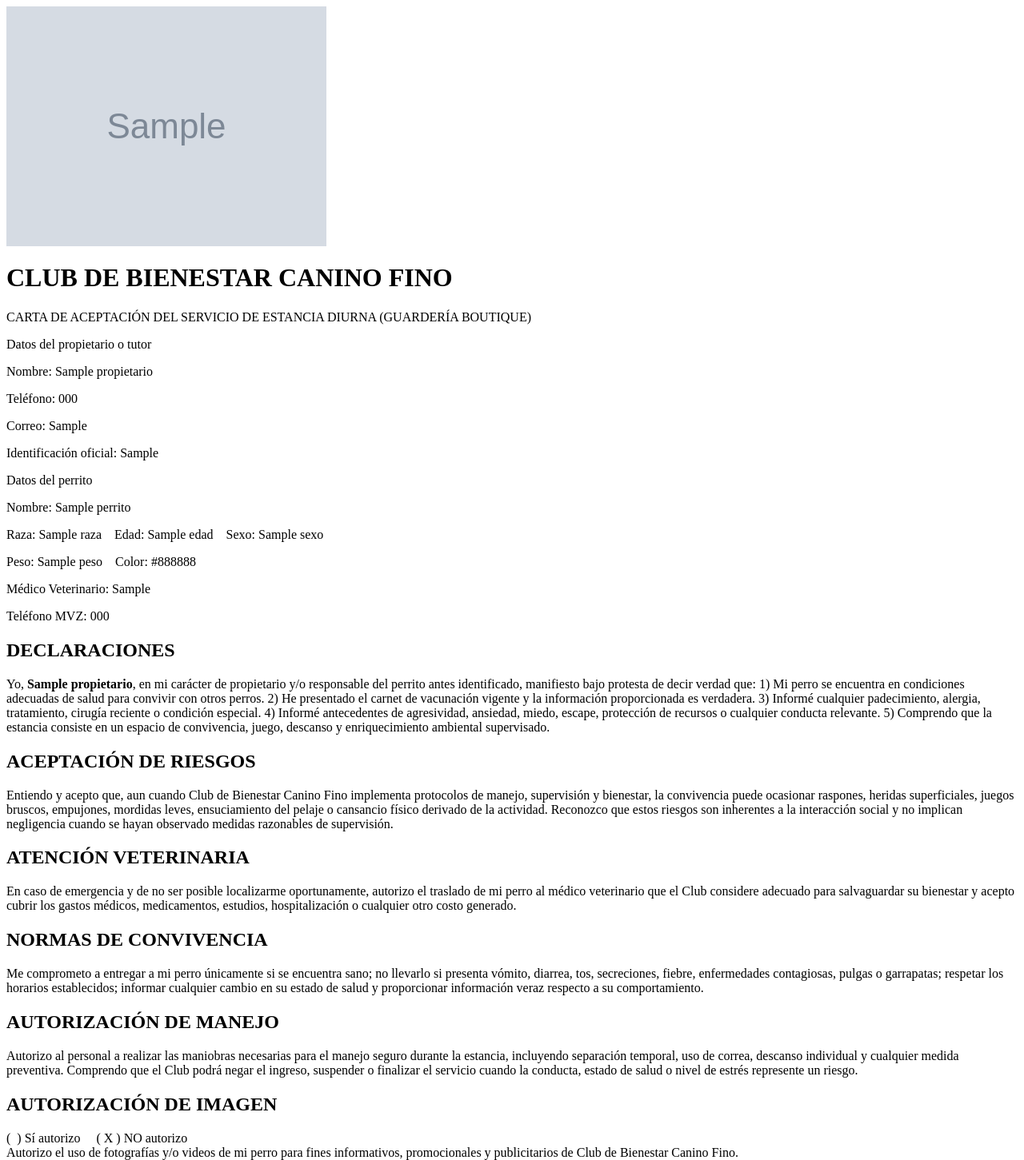
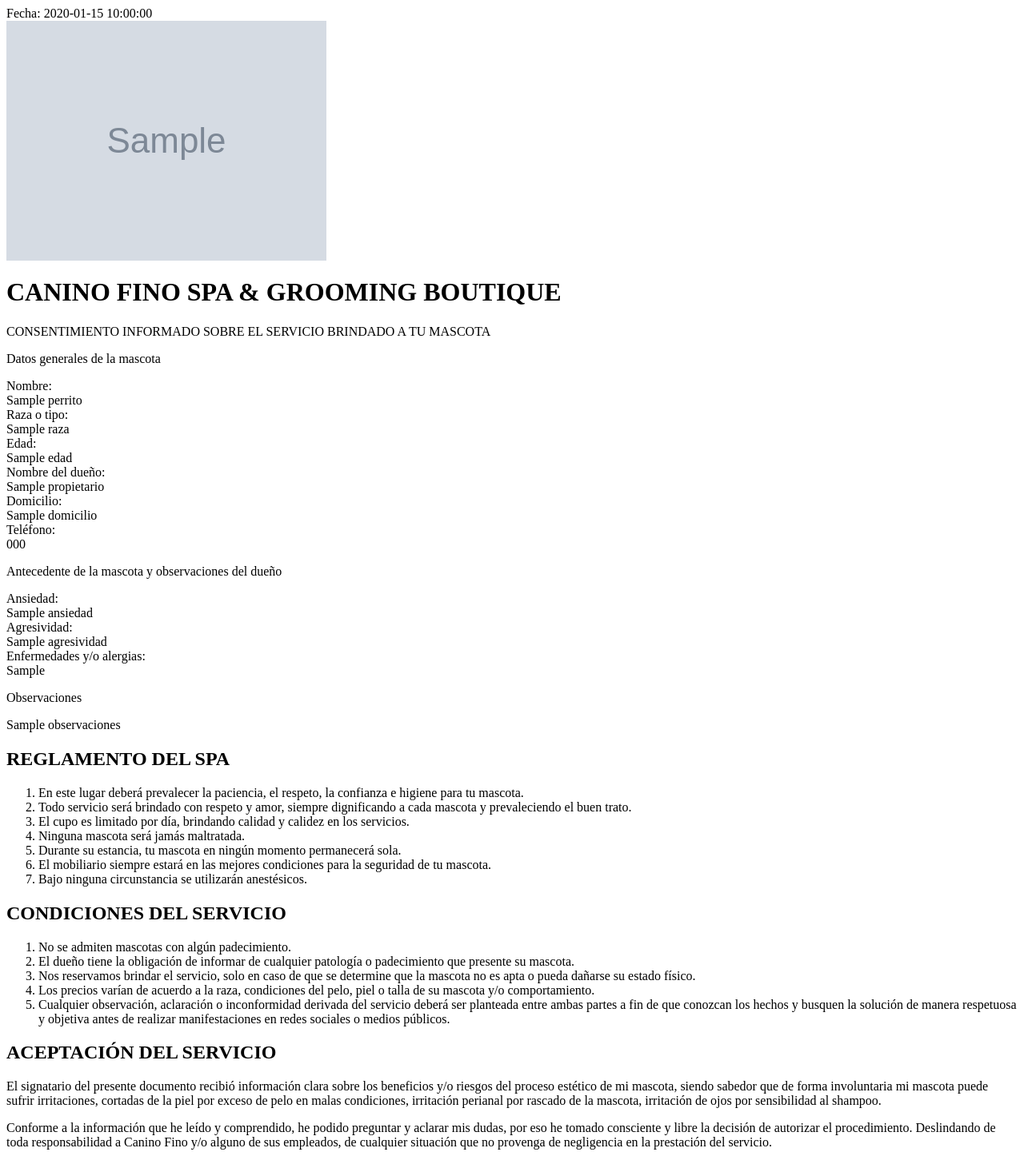
Before and after one commit to michigeeks/canino-fino, a Python web app: template templates/ficha_estancia_diurna.html in a window 1280 px wide. Shown: the top 1451 px of the page at 80% size. Run offline with Jinja, Linux system fonts and the light colour scheme; the template is opened without the code that fills it: most values are stand-ins (such as "Sample title", 1, 10 or a date in 2020); grey boxes marked "Sample" are stand-in pictures.

Commit message:
Tercer documento v2

```diff
--- a/templates/ficha_estancia_diurna.html
+++ b/templates/ficha_estancia_diurna.html
@@ -7,146 +7,124 @@
 </head>
 <body>
 
-    <div class="dos-columnas">
+    <div class="spa-doc">
 
-        <div class="header-club">
-            {% if logo %}
-            <img class="logo-club" src="{{ logo }}">
-            {% endif %}
-            <h1>CLUB DE BIENESTAR CANINO FINO</h1>
-            <p class="subtitulo-club">CARTA DE ACEPTACIÓN DEL SERVICIO DE ESTANCIA DIURNA (GUARDERÍA BOUTIQUE)</p>
+        <div class="doc-header">
+            <div class="fecha-top">
+                <span class="label">Fecha:</span> <span>{{ fecha }}</span>
+            </div>
+            <div class="header-spa">
+                {% if logo %}
+                <img class="logo-spa" src="{{ logo }}">
+                {% endif %}
+                <h1>CANINO FINO SPA &amp; GROOMING BOUTIQUE</h1>
+                <p class="subtitulo-spa">CONSENTIMIENTO INFORMADO SOBRE EL SERVICIO BRINDADO A TU MASCOTA</p>
+            </div>
         </div>
 
-        <p class="campo-titulo">Datos del propietario o tutor</p>
-        <p class="linea-campo"><span class="label">Nombre:</span> <span class="linea-valor">{{ propietario }}</span></p>
-        <p class="linea-campo"><span class="label">Teléfono:</span> <span class="linea-valor">{{ telefono_propietario }}</span></p>
-        <p class="linea-campo"><span class="label">Correo:</span> <span class="linea-valor">{{ correo_propietario }}</span></p>
-        <p class="linea-campo"><span class="label">Identificación oficial:</span> <span class="linea-valor">{{ identificacion_oficial }}</span></p>
+        <p class="campo-titulo">Datos generales de la mascota</p>
+        <div class="campo-fila"><div class="campo-label">Nombre:</div><div class="campo-valor">{{ perrito }}</div></div>
+        <div class="campo-fila"><div class="campo-label">Raza o tipo:</div><div class="campo-valor">{{ raza }}</div></div>
+        <div class="campo-fila"><div class="campo-label">Edad:</div><div class="campo-valor">{{ edad }}</div></div>
+        <div class="campo-fila"><div class="campo-label">Nombre del dueño:</div><div class="campo-valor">{{ propietario }}</div></div>
+        <div class="campo-fila"><div class="campo-label">Domicilio:</div><div class="campo-valor">{{ domicilio }}</div></div>
+        <div class="campo-fila"><div class="campo-label">Teléfono:</div><div class="campo-valor">{{ telefono }}</div></div>
 
-        <p class="campo-titulo">Datos del perrito</p>
-        <p class="linea-campo"><span class="label">Nombre:</span> <span class="linea-valor">{{ perrito }}</span></p>
-        <p class="linea-campo">
-            <span class="label">Raza:</span> <span class="linea-valor">{{ raza }}</span>
-            &nbsp;&nbsp;
-            <span class="label">Edad:</span> <span class="linea-valor">{{ edad }}</span>
-            &nbsp;&nbsp;
-            <span class="label">Sexo:</span> <span class="linea-valor">{{ sexo }}</span>
-        </p>
-        <p class="linea-campo">
-            <span class="label">Peso:</span> <span class="linea-valor">{{ peso }}</span>
-            &nbsp;&nbsp;
-            <span class="label">Color:</span> <span class="linea-valor">{{ color }}</span>
-        </p>
-        <p class="linea-campo"><span class="label">Médico Veterinario:</span> <span class="linea-valor">{{ mvz_habitual }}</span></p>
-        <p class="linea-campo"><span class="label">Teléfono MVZ:</span> <span class="linea-valor">{{ tel_mvz }}</span></p>
+        <p class="campo-titulo">Antecedente de la mascota y observaciones del dueño</p>
+        <div class="campo-fila"><div class="campo-label">Ansiedad:</div><div class="campo-valor">{{ ansiedad or "—" }}</div></div>
+        <div class="campo-fila"><div class="campo-label">Agresividad:</div><div class="campo-valor">{{ agresividad or "—" }}</div></div>
+        <div class="campo-fila"><div class="campo-label">Enfermedades y/o alergias:</div><div class="campo-valor">{{ enfermedades_alergias or "—" }}</div></div>
 
-        <div class="seccion">
-            <h2>DECLARACIONES</h2>
-            <p>
-                Yo, <strong>{{ propietario }}</strong>, en mi carácter de propietario y/o responsable del perrito
-                antes identificado, manifiesto bajo protesta de decir verdad que: 1) Mi perro se encuentra en
-                condiciones adecuadas de salud para convivir con otros perros. 2) He presentado el carnet de
-                vacunación vigente y la información proporcionada es verdadera. 3) Informé cualquier padecimiento,
-                alergia, tratamiento, cirugía reciente o condición especial. 4) Informé antecedentes de agresividad,
-                ansiedad, miedo, escape, protección de recursos o cualquier conducta relevante. 5) Comprendo que la
-                estancia consiste en un espacio de convivencia, juego, descanso y enriquecimiento ambiental
-                supervisado.
-            </p>
+        <div class="observaciones-dueno">
+            <p class="campo-titulo">Observaciones</p>
+            <p>{{ observaciones or "—" }}</p>
         </div>
 
-        <div class="seccion">
-            <h2>ACEPTACIÓN DE RIESGOS</h2>
-            <p>
-                Entiendo y acepto que, aun cuando Club de Bienestar Canino Fino implementa protocolos de manejo,
-                supervisión y bienestar, la convivencia puede ocasionar raspones, heridas superficiales, juegos
-                bruscos, empujones, mordidas leves, ensuciamiento del pelaje o cansancio físico derivado de la
-                actividad. Reconozco que estos riesgos son inherentes a la interacción social y no implican
-                negligencia cuando se hayan observado medidas razonables de supervisión.
-            </p>
+        <div class="grid-2">
+            <div class="col">
+                <h2>REGLAMENTO DEL SPA</h2>
+                <ol>
+                    <li>En este lugar deberá prevalecer la paciencia, el respeto, la confianza e higiene para tu mascota.</li>
+                    <li>Todo servicio será brindado con respeto y amor, siempre dignificando a cada mascota y prevaleciendo el buen trato.</li>
+                    <li>El cupo es limitado por día, brindando calidad y calidez en los servicios.</li>
+                    <li>Ninguna mascota será jamás maltratada.</li>
+                    <li>Durante su estancia, tu mascota en ningún momento permanecerá sola.</li>
+                    <li>El mobiliario siempre estará en las mejores condiciones para la seguridad de tu mascota.</li>
+                    <li>Bajo ninguna circunstancia se utilizarán anestésicos.</li>
+                </ol>
+            </div>
+            <div class="col">
+                <h2>CONDICIONES DEL SERVICIO</h2>
+                <ol>
+                    <li>No se admiten mascotas con algún padecimiento.</li>
+                    <li>El dueño tiene la obligación de informar de cualquier patología o padecimiento que presente su mascota.</li>
+                    <li>Nos reservamos brindar el servicio, solo en caso de que se determine que la mascota no es apta o pueda dañarse su estado físico.</li>
+                    <li>Los precios varían de acuerdo a la raza, condiciones del pelo, piel o talla de su mascota y/o comportamiento.</li>
+                    <li>Cualquier observación, aclaración o inconformidad derivada del servicio deberá ser planteada entre ambas partes a fin de que conozcan los hechos y busquen la solución de manera respetuosa y objetiva antes de realizar manifestaciones en redes sociales o medios públicos.</li>
+                </ol>
+            </div>
         </div>
 
-        <div class="seccion">
-            <h2>ATENCIÓN VETERINARIA</h2>
-            <p>
-                En caso de emergencia y de no ser posible localizarme oportunamente, autorizo el traslado de mi
-                perro al médico veterinario que el Club considere adecuado para salvaguardar su bienestar y acepto
-                cubrir los gastos médicos, medicamentos, estudios, hospitalización o cualquier otro costo generado.
-            </p>
+        <div class="grid-2 pagina-2">
+            <div class="col">
+                <h2>ACEPTACIÓN DEL SERVICIO</h2>
+                <p>
+                    El signatario del presente documento recibió información clara sobre los beneficios y/o riesgos
+                    del proceso estético de mi mascota, siendo sabedor que de forma involuntaria mi mascota puede
+                    sufrir irritaciones, cortadas de la piel por exceso de pelo en malas condiciones, irritación
+                    perianal por rascado de la mascota, irritación de ojos por sensibilidad al shampoo.
+                </p>
+                <p>
+                    Conforme a la información que he leído y comprendido, he podido preguntar y aclarar mis dudas,
+                    por eso he tomado consciente y libre la decisión de autorizar el procedimiento. Deslindando de
+                    toda responsabilidad a Canino Fino y/o alguno de sus empleados, de cualquier situación que no
+                    provenga de negligencia en la prestación del servicio.
+                </p>
+                <div class="firma-bloque">
+                    {% if firma_aceptacion %}
+                        <img class="firma-inline" src="{{ firma_aceptacion }}">
+                    {% endif %}
+                    <p class="firma-nombre">Nombre y firma</p>
+                </div>
+            </div>
+            <div class="col">
+                <h2>RECEPCIÓN DE CONFORMIDAD</h2>
+                <p>
+                    Confirmo que recibo a mi mascota de conformidad y que, al momento de la entrega, observo que su
+                    estado general, higiene, presentación y condiciones físicas visibles corresponden al servicio
+                    realizado. Asimismo, manifiesto que el resultado del servicio me fue mostrado y explicado por el
+                    personal de Canino Fino.
+                </p>
+                <p>
+                    Entiendo que cualquier observación relacionada con las condiciones visibles de mi mascota deberá
+                    hacerse del conocimiento del personal antes de abandonar las instalaciones, permitiendo así su
+                    revisión inmediata, por lo que mi firma acredita mi conformidad con la recepción de mi mascota y
+                    con el servicio brindado al momento de la entrega.
+                </p>
+                <div class="firma-bloque">
+                    {% if firma_recepcion %}
+                        <img class="firma-inline" src="{{ firma_recepcion }}">
+                    {% endif %}
+                    <p class="firma-nombre">Nombre y firma</p>
+                </div>
+            </div>
         </div>
 
-        <div class="seccion">
-            <h2>NORMAS DE CONVIVENCIA</h2>
-            <p>
-                Me comprometo a entregar a mi perro únicamente si se encuentra sano; no llevarlo si presenta
-                vómito, diarrea, tos, secreciones, fiebre, enfermedades contagiosas, pulgas o garrapatas; respetar
-                los horarios establecidos; informar cualquier cambio en su estado de salud y proporcionar
-                información veraz respecto a su comportamiento.
-            </p>
-        </div>
+        <p class="campo-titulo">Servicios posteriores</p>
+        <table class="tabla-servicios">
+            <tr>
+                <th>Fecha</th>
+                <th>Recepción</th>
+                <th>Entrega</th>
+            </tr>
+            <tr><td>&nbsp;</td><td>&nbsp;</td><td>&nbsp;</td></tr>
+            <tr><td>&nbsp;</td><td>&nbsp;</td><td>&nbsp;</td></tr>
+            <tr><td>&nbsp;</td><td>&nbsp;</td><td>&nbsp;</td></tr>
+            <tr><td>&nbsp;</td><td>&nbsp;</td><td>&nbsp;</td></tr>
+        </table>
 
-        <div class="seccion">
-            <h2>AUTORIZACIÓN DE MANEJO</h2>
-            <p>
-                Autorizo al personal a realizar las maniobras necesarias para el manejo seguro durante la
-                estancia, incluyendo separación temporal, uso de correa, descanso individual y cualquier medida
-                preventiva. Comprendo que el Club podrá negar el ingreso, suspender o finalizar el servicio
-                cuando la conducta, estado de salud o nivel de estrés represente un riesgo.
-            </p>
-        </div>
-
-        <div class="seccion">
-            <h2>AUTORIZACIÓN DE IMAGEN</h2>
-            <p>
-                {% if autoriza_imagen == 'Sí' %}
-                    ( X ) Sí autorizo &nbsp;&nbsp;&nbsp; (&nbsp;&nbsp;) NO autorizo
-                {% else %}
-                    (&nbsp;&nbsp;) Sí autorizo &nbsp;&nbsp;&nbsp; ( X ) NO autorizo
-                {% endif %}
-                <br>
-                Autorizo el uso de fotografías y/o videos de mi perro para fines informativos, promocionales y
-                publicitarios de Club de Bienestar Canino Fino.
-            </p>
-        </div>
-
-        <div class="seccion">
-            <h2>ACEPTACIÓN</h2>
-            <p>
-                Declaro haber leído íntegramente el presente documento, haber recibido respuesta a todas mis
-                dudas y aceptar libremente las condiciones del servicio de estancia diurna. Entiendo que el
-                objetivo principal del servicio es brindar un ambiente seguro, controlado y de bienestar para
-                todos los perros participantes.
-            </p>
-        </div>
-
-        <p class="linea-campo">
-            <span class="label">Nombre y firma del propietario:</span>
-            {% if firma_propietario %}
-                <img class="firma-inline" src="{{ firma_propietario }}">
-            {% else %}
-                <span class="linea-valor">&nbsp;</span>
-            {% endif %}
-        </p>
-
-        <p class="linea-campo">
-            <span class="label">Responsable que recibe:</span>
-            {% if firma_responsable %}
-                <img class="firma-inline" src="{{ firma_responsable }}">
-            {% else %}
-                <span class="linea-valor">&nbsp;</span>
-            {% endif %}
-        </p>
-
-        <p class="linea-campo">
-            <span class="label">Hora de ingreso:</span> <span class="linea-valor">{{ hora_ingreso }}</span>
-        </p>
-        <p class="linea-campo">
-            <span class="label">Hora de salida:</span> <span class="linea-valor">{{ hora_salida }}</span>
-        </p>
-
-        <div class="observaciones-finales">
-            <span class="label">Observaciones:</span>
-            <div class="observaciones-box">{{ observaciones }}</div>
-        </div>
+        <p class="campo-titulo">Observaciones del groomer canino</p>
+        <div class="caja-groomer"></div>
 
     </div>
 
```
Also changed, not shown: static/style_spa_grooming.css (+72 -12 lines), templates/ficha_spa_grooming.html (+22 -22 lines).
